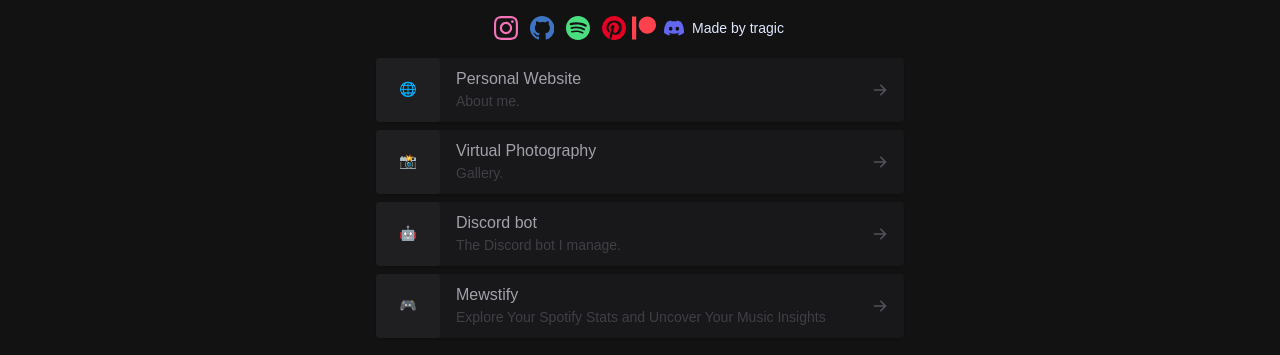
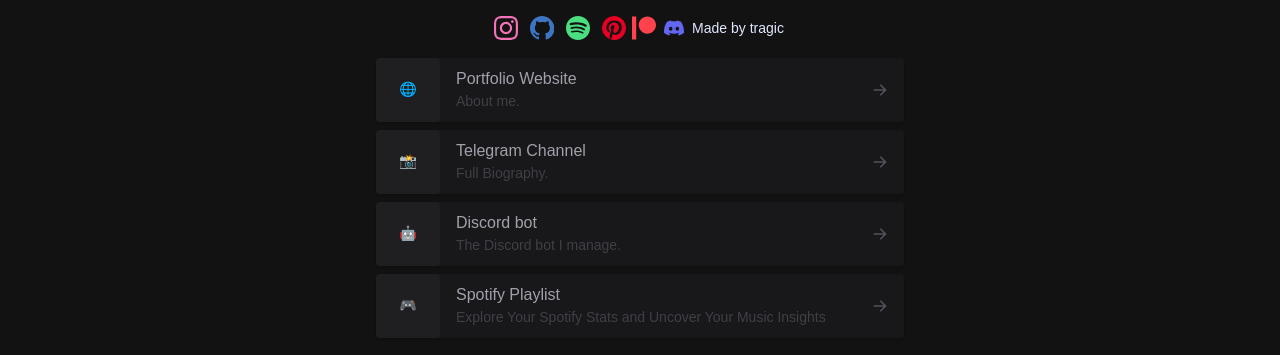
Before and after one commit to artaabedi/Personal-Bio, a Next.js app: page / in a window 1280 px wide. Shown: the part 412-767 px from the top of the page. Built offline with nearby package versions, Linux system fonts and the light colour scheme; no server answers.

Commit message:
Update index.tsx

```diff
--- a/pages/index.tsx
+++ b/pages/index.tsx
@@ -201,7 +201,7 @@ export default function Home() {
                                       title="Nothing"
                                       className="text-ellipsis text-[16px] text-zinc-400"
                                     >
-                                      Personal Website
+                                      Portfolio Website
                                     </span>
                                     <span
                                       title="Nothing"
@@ -245,13 +245,13 @@ export default function Home() {
                                       title="Nothing"
                                       className="text-ellipsis text-[16px] text-zinc-400"
                                     >
-                                      Virtual Photography
+                                      Telegram Channel
                                     </span>
                                     <span
                                       title="Web toolbox"
                                       className="xs:w-[220px] mt-1 w-[175px] truncate text-ellipsis whitespace-nowrap text-[14px] text-zinc-700 sm:w-[275px] md:w-[340px] lg:w-[400px]"
                                     >
-                                      Gallery.
+                                      Full Biography.
                                     </span>
                                   </div>
                                 </div>
@@ -333,7 +333,7 @@ export default function Home() {
                                       title="Nothing"
                                       className="text-ellipsis text-[16px] text-zinc-400"
                                     >
-                                      Mewstify
+                                      Spotify Playlist
                                     </span>
                                     <span
                                       title=""
```
